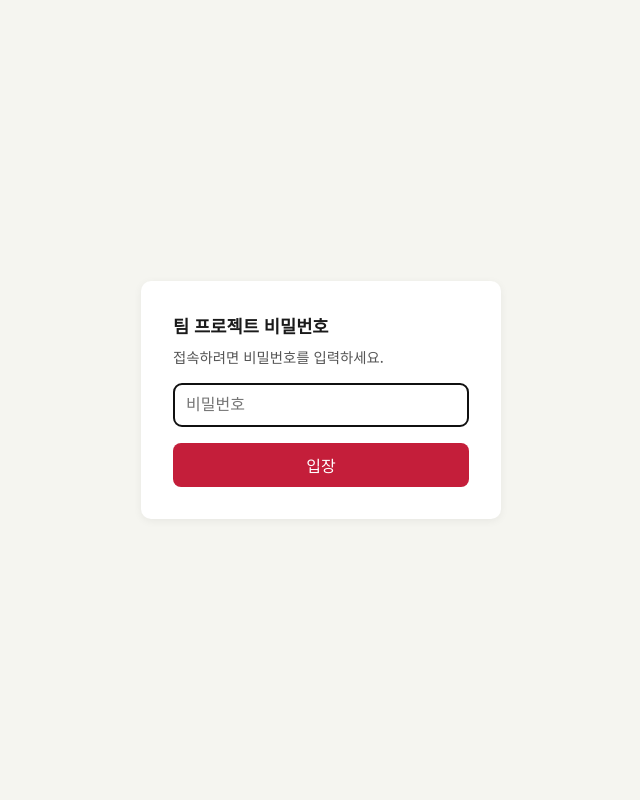
After one commit to jiyaniii/260312, a Flask app: template templates/login.html in a window 1280 px wide. The commit adds this page. Shown: the whole page, without its empty margins (319-959 px from the left). Run offline with Flask 3, Linux system fonts and the light colour scheme; the template is opened without the code that fills it, so the values that code supplies are empty.

Commit message:
팀 비밀번호 로그인 추가, Vercel 환경 변수 정리 (TEAM_PASSWORD, SMTP_USER, SMTP_PASSWORD)
Made-with: Cursor

```diff
--- a/app.py
+++ b/app.py
@@ -15,7 +15,7 @@ except ImportError:
     pass
 import time
 from pathlib import Path
-from flask import Flask, request, render_template, redirect, url_for, flash, jsonify, send_from_directory
+from flask import Flask, request, render_template, redirect, url_for, flash, jsonify, send_from_directory, session
 import pandas as pd
 
 from inventory import (
@@ -29,12 +29,56 @@ from email_service import send_order_email, ORDER_RECIPIENT_EMAIL
 app = Flask(__name__)
 app.secret_key = os.environ.get("SECRET_KEY", "dev-secret-change-in-production")
 
+# 팀 비밀번호 (설정 시 로그인 필수, Vercel 등에서 TEAM_PASSWORD 환경 변수로 설정)
+TEAM_PASSWORD = (os.environ.get("TEAM_PASSWORD") or "").strip()
+
 # 기본 샘플 Excel 경로
 SAMPLE_EXCEL = Path(__file__).parent / "domino_inventory_training.xlsx"
 
 # 분석 결과 임시 저장 (토큰 -> 데이터), 쿠키 크기 제한 회피
 RESULT_STORE = {}
 STORE_TTL_SEC = 3600  # 1시간
+
+
+@app.before_request
+def _require_team_password():
+    """TEAM_PASSWORD가 설정된 경우 로그인하지 않으면 로그인 페이지로."""
+    if not TEAM_PASSWORD:
+        return None
+    if request.endpoint == "login":
+        return None
+    if request.endpoint == "static":
+        return None
+    if session.get("authenticated"):
+        return None
+    # API 요청은 401 반환 (standalone에서 fetch 시)
+    if request.path.startswith("/api/"):
+        return jsonify({"ok": False, "message": "로그인이 필요합니다."}), 401
+    return redirect(url_for("login"))
+
+
+@app.route("/login", methods=["GET", "POST"])
+def login():
+    """팀 비밀번호 입력 화면. TEAM_PASSWORD가 없으면 사용 안 함."""
+    if not TEAM_PASSWORD:
+        return redirect(url_for("index"))
+    if session.get("authenticated"):
+        return redirect(url_for("index"))
+    if request.method == "POST":
+        password = (request.form.get("password") or "").strip()
+        if password == TEAM_PASSWORD:
+            session["authenticated"] = True
+            next_url = request.args.get("next") or url_for("index")
+            return redirect(next_url)
+        flash("비밀번호가 올바르지 않습니다.", "error")
+    return render_template("login.html")
+
+
+@app.route("/logout")
+def logout():
+    """로그아웃."""
+    session.pop("authenticated", None)
+    return redirect(url_for("login") if TEAM_PASSWORD else url_for("index"))
 
 
 def _get_result_data():
--- a/standalone.html
+++ b/standalone.html
@@ -335,7 +335,8 @@
       fetch(apiUrl, {
         method: 'POST',
         headers: { 'Content-Type': 'application/json' },
-        body: JSON.stringify(window._lastOrderData)
+        body: JSON.stringify(window._lastOrderData),
+        credentials: 'same-origin'
       }).then(function(r) { return r.json().then(function(data) { return { status: r.status, data: data }; }); })
         .then(function(res) {
           if (res.data.ok) {
--- a/templates/base.html
+++ b/templates/base.html
@@ -85,6 +85,9 @@
   <header>
     <h1>도미노피자 재고·발주 자동화</h1>
     <p>재고를 확인하고, 부족 시 발주서를 담당자 이메일로 발송합니다.</p>
+    {% if session.get('authenticated') %}
+      <p style="margin: 0.25rem 0 0;"><a href="{{ url_for('logout') }}" style="color: rgba(255,255,255,0.9); font-size: 0.85rem;">로그아웃</a></p>
+    {% endif %}
   </header>
   <div class="container">
     {% with messages = get_flashed_messages(with_categories=true) %}
--- /dev/null
+++ b/templates/login.html
@@ -0,0 +1,63 @@
+<!DOCTYPE html>
+<html lang="ko">
+<head>
+  <meta charset="UTF-8">
+  <meta name="viewport" content="width=device-width, initial-scale=1">
+  <title>팀 비밀번호 — 재고·발주 자동화</title>
+  <link rel="preconnect" href="https://fonts.googleapis.com">
+  <link href="https://fonts.googleapis.com/css2?family=Noto+Sans+KR:wght@400;500;700&display=swap" rel="stylesheet">
+  <style>
+    :root {
+      --bg: #f5f5f0;
+      --card: #fff;
+      --primary: #c41e3a;
+      --primary-dark: #9e1830;
+      --text: #1a1a1a;
+      --text-muted: #555;
+      --border: #e0e0dc;
+      --error: #c41e3a;
+    }
+    * { box-sizing: border-box; }
+    body { margin: 0; font-family: 'Noto Sans KR', sans-serif; background: var(--bg); color: var(--text); min-height: 100vh; display: flex; align-items: center; justify-content: center; padding: 1rem; }
+    .card {
+      background: var(--card);
+      border-radius: 10px;
+      box-shadow: 0 2px 8px rgba(0,0,0,0.06);
+      padding: 2rem;
+      width: 100%;
+      max-width: 360px;
+    }
+    h1 { margin: 0 0 0.5rem; font-size: 1.1rem; }
+    p { margin: 0 0 1rem; color: var(--text-muted); font-size: 0.9rem; }
+    input[type="password"] {
+      width: 100%;
+      padding: 0.75rem;
+      border: 1px solid var(--border);
+      border-radius: 8px;
+      font-size: 1rem;
+      margin-bottom: 1rem;
+    }
+    .btn { display: inline-block; padding: 0.65rem 1.25rem; border: none; border-radius: 8px; font-family: inherit; font-size: 1rem; cursor: pointer; background: var(--primary); color: #fff; width: 100%; }
+    .btn:hover { background: var(--primary-dark); }
+    .flash { padding: 0.75rem; border-radius: 8px; margin-bottom: 1rem; font-size: 0.9rem; }
+    .flash.error { background: #ffebee; color: var(--error); }
+  </style>
+</head>
+<body>
+  <div class="card">
+    <h1>팀 프로젝트 비밀번호</h1>
+    <p>접속하려면 비밀번호를 입력하세요.</p>
+    {% with messages = get_flashed_messages(with_categories=true) %}
+      {% if messages %}
+        {% for category, msg in messages %}
+          <div class="flash {{ category }}">{{ msg }}</div>
+        {% endfor %}
+      {% endif %}
+    {% endwith %}
+    <form method="post" action="{{ url_for('login') }}">
+      <input type="password" name="password" placeholder="비밀번호" required autofocus>
+      <button type="submit" class="btn">입장</button>
+    </form>
+  </div>
+</body>
+</html>
```
Also changed, not shown: README.md, 1 other file.
